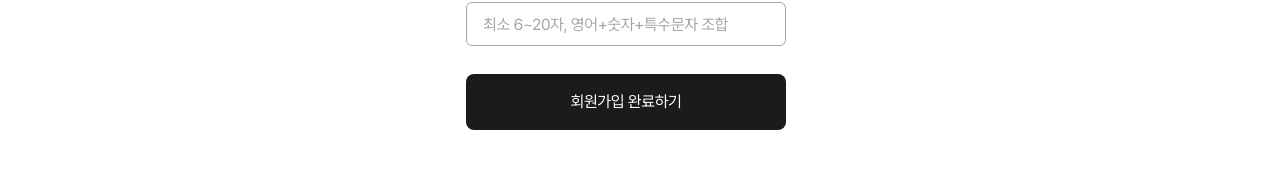
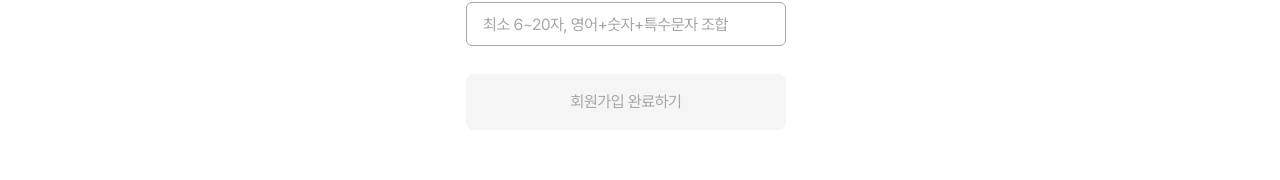
Before and after one commit to ZZANTech/ZZANTech-Fe, a Next.js app: page /signup in a window 1280 px wide. Shown: the part 598-778 px from the top of the page. Built offline with nearby package versions, Linux system fonts and the light colour scheme; no server answers; a web font is replaced by a local one.

Commit message:
fix: 회원가입 완료하기 버튼 비활성화 기능 추가(버튼 누르기 전에 실시간 유효성 검사하기 기능 추가)

```diff
--- a/src/app/(auth)/signup/_components/SignUpContainer.tsx
+++ b/src/app/(auth)/signup/_components/SignUpContainer.tsx
@@ -14,8 +14,10 @@ function SignUpContainer() {
     register,
     handleSubmit,
     watch,
-    formState: { errors }
-  } = useForm<TInputs>();
+    formState: { errors, isValid, isDirty }
+  } = useForm<TInputs>({
+    mode: "onChange"
+  });
 
   const onSubmit: SubmitHandler<TInputs> = async (data) => {
     try {
@@ -63,7 +65,7 @@ function SignUpContainer() {
           {...register("nickname", {
             required: "필수 사항 입니다.",
             pattern: {
-              value: /^(?=.*[a-zA-Z가-힣])[a-zA-Z0-9가-힣]{2,7}$/,
+              value: /^(?=.*[a-zA-Z0-9가-힣])[a-zA-Z0-9가-힣]{2,7}$/,
               message: "특수문자를 포함하거나 한글 자음/모음 단독 사용은 어렵습니다."
             },
             minLength: 3,
@@ -131,7 +133,7 @@ function SignUpContainer() {
         {errors.confirmPassword && <span className="errors-message">{errors.confirmPassword.message}</span>}
       </div>
 
-      <Button size={"large"} rounded={"medium"} type="submit">
+      <Button size={"large"} rounded={"medium"} type="submit" disabled={!isDirty || !isValid}>
         회원가입 완료하기
       </Button>
     </form>
```
